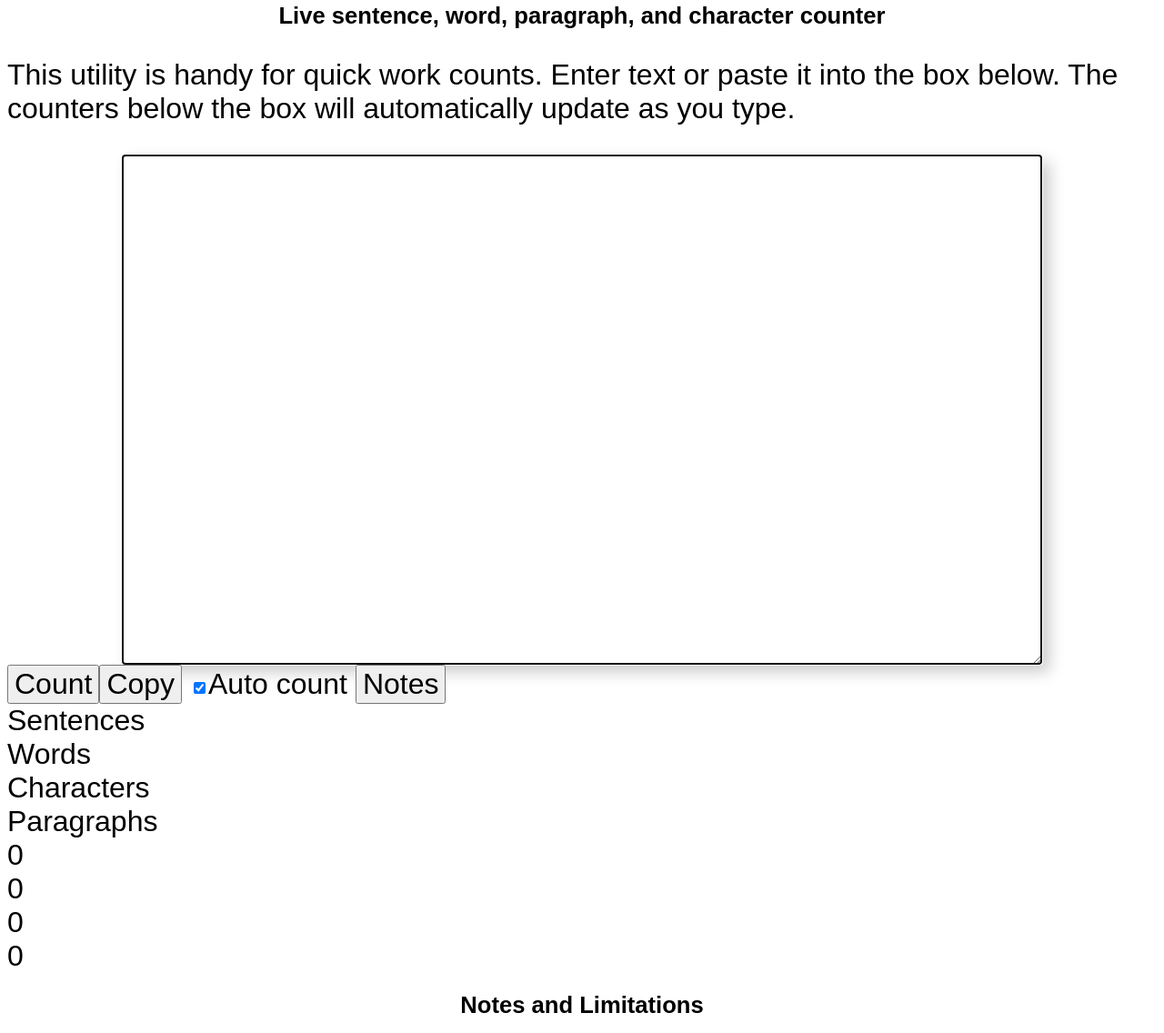
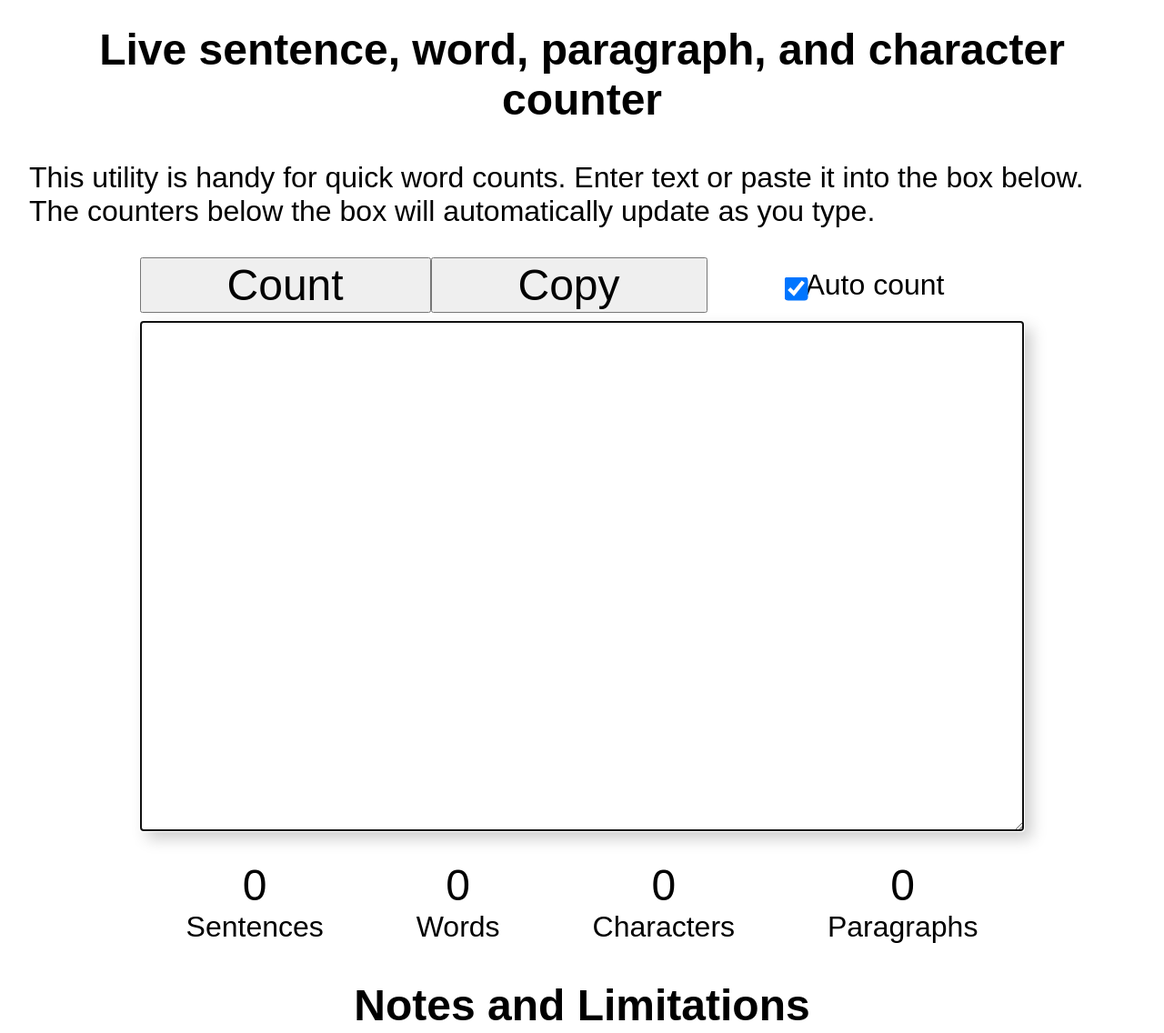
Before and after one commit to sirkoik/CountIt, a plain HTML site: page index.html in a window 1280 px wide. Shown: the part 122-1258 px from the top of the page at 91% size. Drawn offline with Linux system fonts and the light colour scheme.

Commit message:
Improved display further

```diff
--- a/index.html
+++ b/index.html
@@ -4,6 +4,7 @@
 
     <style>
       body {
+        margin: 2rem;
         font-size: 2em;
         font-family: sans-serif;
       }
@@ -14,7 +15,7 @@
 
       h2.subtitle {
         text-align: center;
-        font-size: 80%;
+        /* font-size: 80%; */
       }
 
       @keyframes selectAnim {
@@ -34,15 +35,54 @@
         text-align: center;
       }
 
-      input,
-      button,
       textarea {
         font-size: 2rem;
+      }
+
+      input, button {
+        font-size: 3rem;
+      }
+
+      input[type='checkbox'] {
+        transform: scale(2);
+      }
+
+      .buttons {
+        width: 80%;
+        margin: 9 auto;
+        display: flex;
+        justify-content: space-evenly;
+        align-items: center;
+      }
+
+      .buttons > button, .buttons > div {
+        display: block;
+        flex-grow: 1;
       }
 
       #text {
         width: 80%;
         box-shadow: 0.5rem 0.5rem 1rem #ccc;
+      }
+
+      .counters-container {
+        margin-top: 2rem;
+      }
+
+      .counters {
+        margin: 0 auto;
+        width: 80%;
+        display: flex;
+        justify-content: space-evenly;
+      }
+
+      .counters div {
+        text-align: center;
+        flex-grow: 1;
+      }
+
+      .outputs {
+        font-size: 3rem;
       }
 
       #select-indicator {
@@ -61,39 +101,50 @@
       Live sentence, word, paragraph, and character counter
     </h2>
     <p>
-      This utility is handy for quick work counts. Enter text or paste it into
+      This utility is handy for quick word counts. Enter text or paste it into
       the box below. The counters below the box will automatically update as you
       type.
     </p>
 
     <div class="container">
+      <div class="buttons">
+        <button onclick="countIt(false)" id="count">Count</button
+        ><button id="copy">Copy</button>
+        <div class="check-container">
+        <input
+          type="checkbox"
+          name="auto-count"
+          id="auto-count"
+          checked
+        /><label for="auto-count">Auto count</label>
+        </div>
+      </div>
       <textarea id="text" rows="15" autofocus></textarea>
     </div>
-    <div>
-      <button onclick="countIt(false)" id="count">Count</button
-      ><button id="copy">Copy</button>
-      <input type="checkbox" name="auto-count" id="auto-count" checked /><label
-        for="auto-count"
-        >Auto count</label
-      >
-      <button id="notes">Notes</button>
-
-      <div class="flex-container">
-        <div>Sentences</div>
-        <div>Words</div>
-        <div>Characters</div>
-        <div>Paragraphs</div>
-      </div>
-      <div class="flex-container" id="output">
-        <div id="sentence-count" class="outputs">0</div>
-        <div id="word-count" class="outputs">0</div>
-        <div id="character-count" class="outputs">0</div>
-        <div id="paragraph-count" class="outputs">0</div>
+    <div class="counters-container">
+      <div class="counters">
+        <div>
+          <div id="sentence-count" class="outputs">0</div>
+          Sentences
+        </div>
+        <div>
+          <div id="word-count" class="outputs">0</div>
+          Words
+        </div>
+        <div>
+          <div id="character-count" class="outputs">0</div>
+          Characters
+        </div>
+        <div>
+          <div id="paragraph-count" class="outputs">0</div>
+          Paragraphs
+        </div>
       </div>
       <div id="select-indicator">&mdash; of selection &mdash;</div>
     </div>
 
     <h2 class="subtitle">Notes and Limitations</h2>
+    <p>
     <ol>
       <li>
         The counter won't be accurate if a sentence contains acronyms or names
@@ -107,9 +158,10 @@
 
       <li>The character count includes spaces.</li>
     </ol>
+    </p>
 
     <script>
-      const version = 'v0.3';
+      const version = 'v0.5';
       const prev = { val: '', s: 0, w: 0, c: 0, p: 0 }; // previous value storage.
 
       let hiliteTs; // highlight timeout. Setting to this variable makes sure that only one highlight timeout is set at one time.
```
